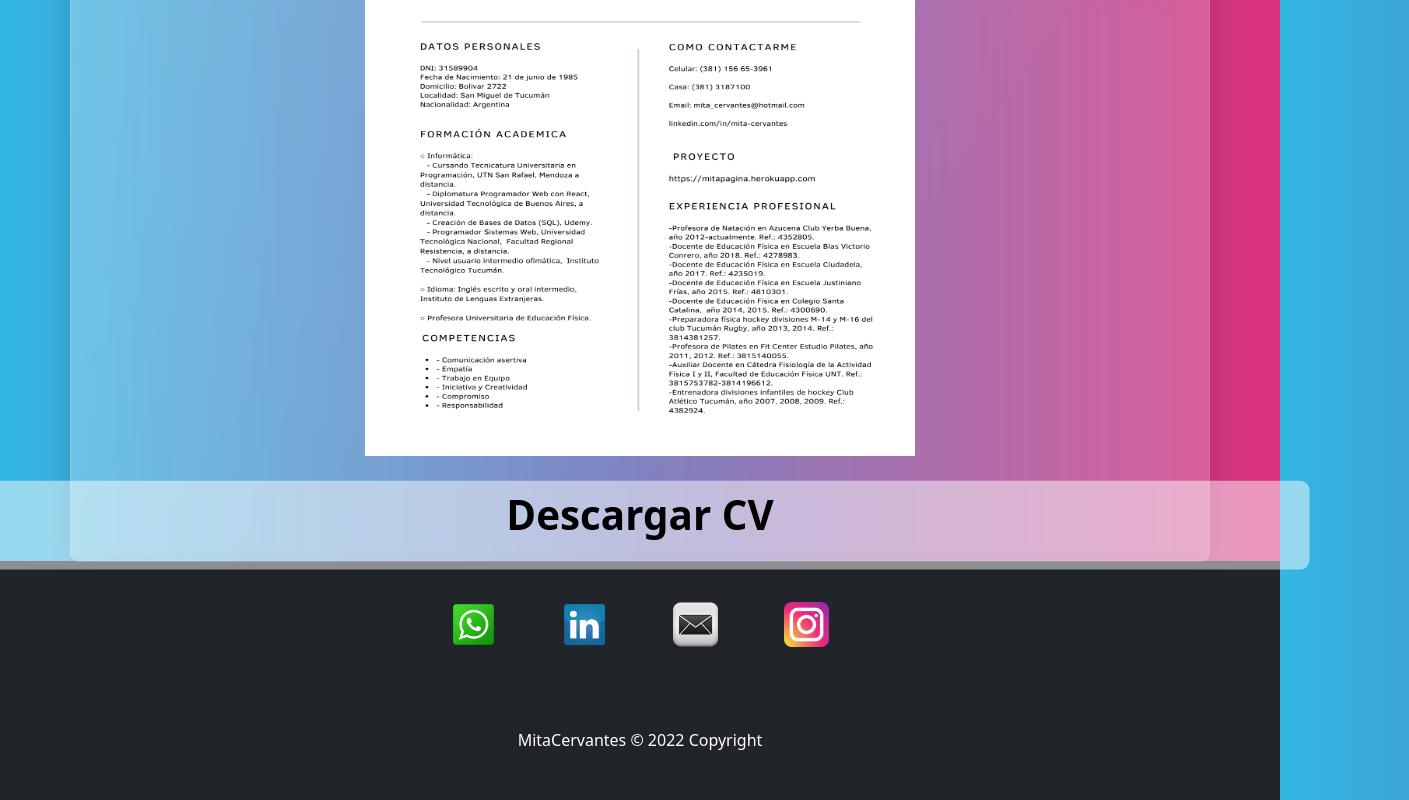
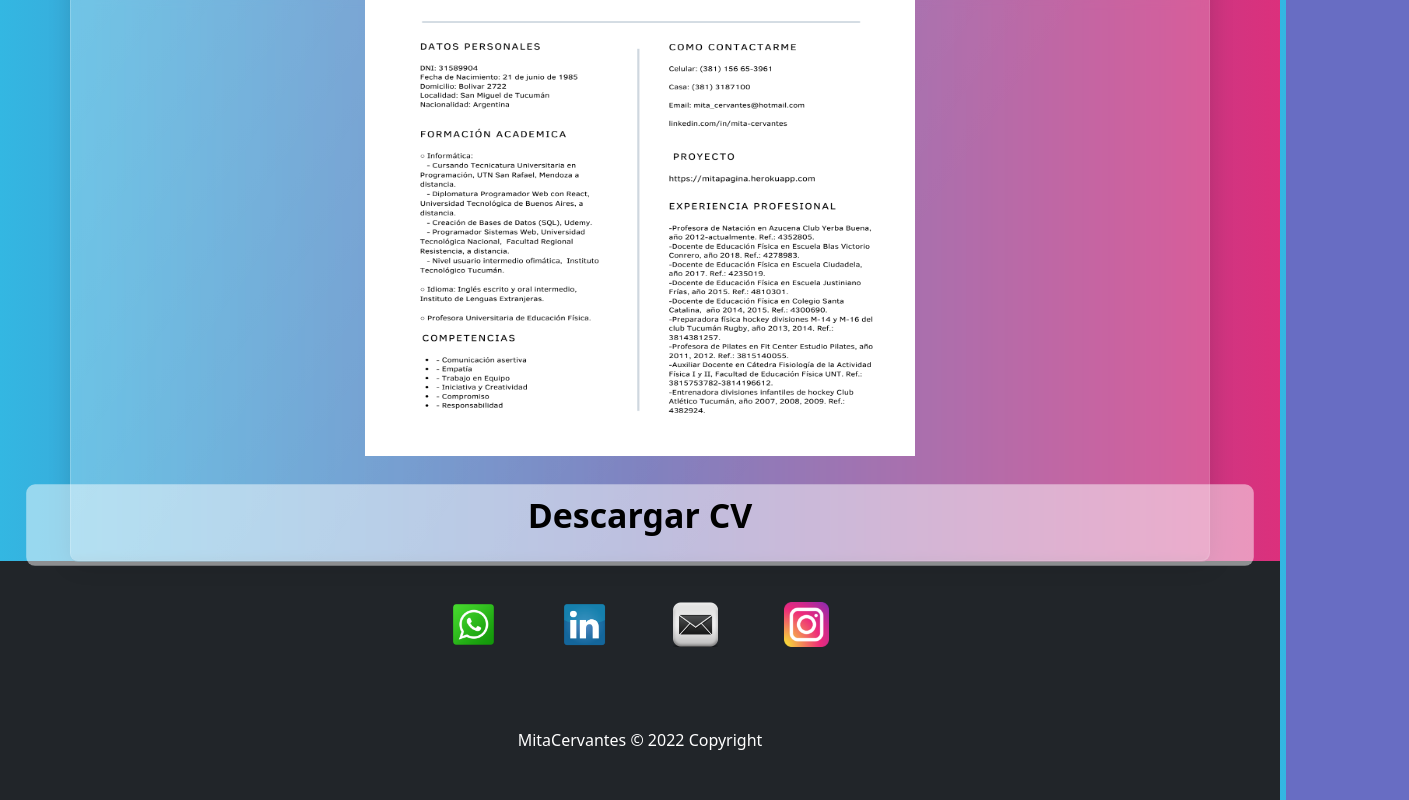
Before and after one commit to Mita-21/mitapagina, a Next.js app: page /cv in a window 1280 px wide. In both pictures the pointer is over the link "Descargar CV". Shown: the part 386-1186 px from the top of the page, 1409 px wide, since content can reach past the window. Built offline with nearby package versions, Linux system fonts and the light colour scheme.

Commit message:
agrego CV ingles

```diff
--- a/pages/cv.js
+++ b/pages/cv.js
@@ -34,7 +34,7 @@ export default function CV() {
            </div>
             <a
               className={styles.zoom}
-              href="/CurriculumMarianaCervantes.pdf"
+              href="/CurriculumMarianaCervantes2.pdf"
               download="CurriculumMarianaCervantes"
             >
               <button
--- a/styles/Home.module.css
+++ b/styles/Home.module.css
@@ -104,7 +104,7 @@
 }
 
 .zoom:hover{
-  transform: scale(1.2);
+  transform: scale(1.1);
   cursor: pointer;
   color: black;
 }
```
